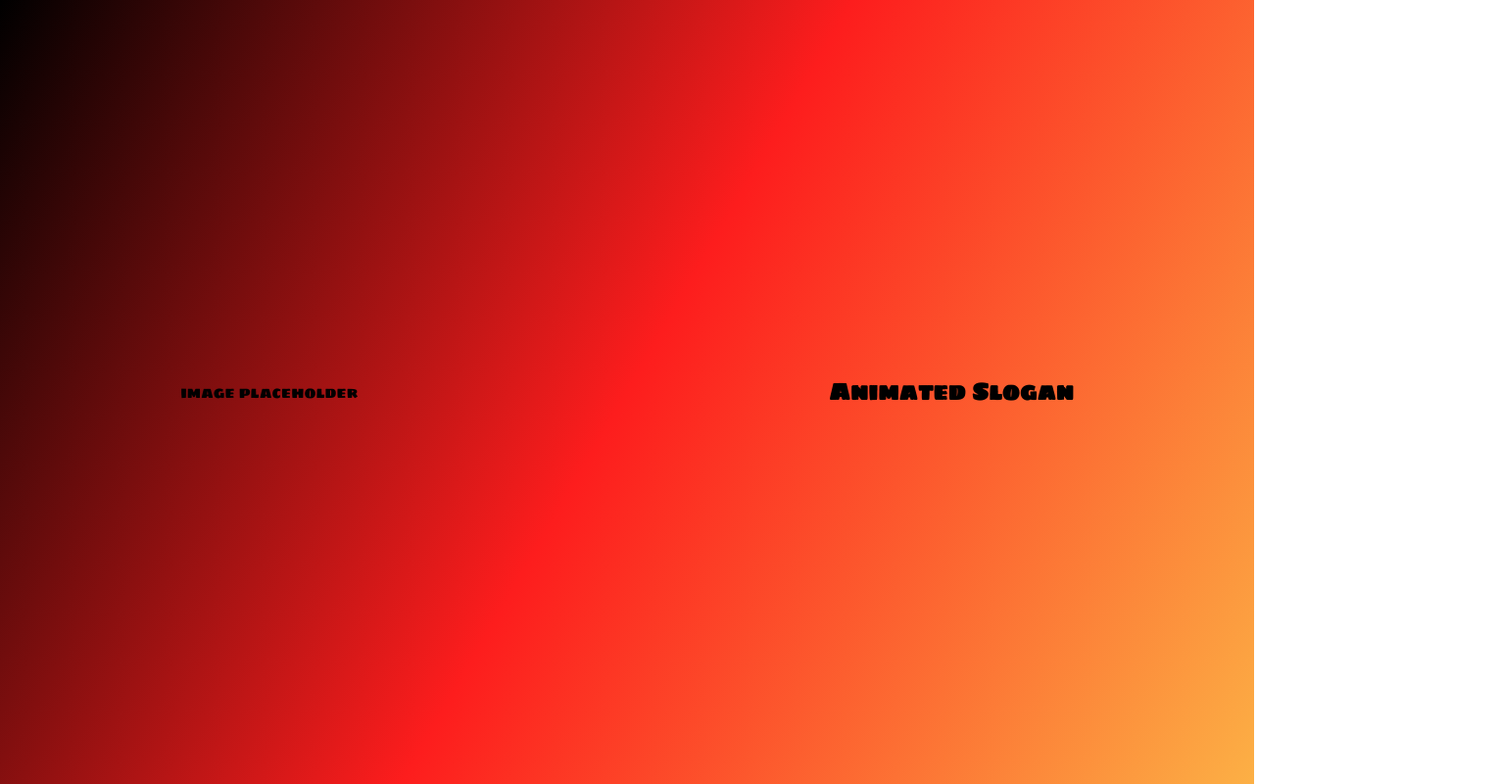
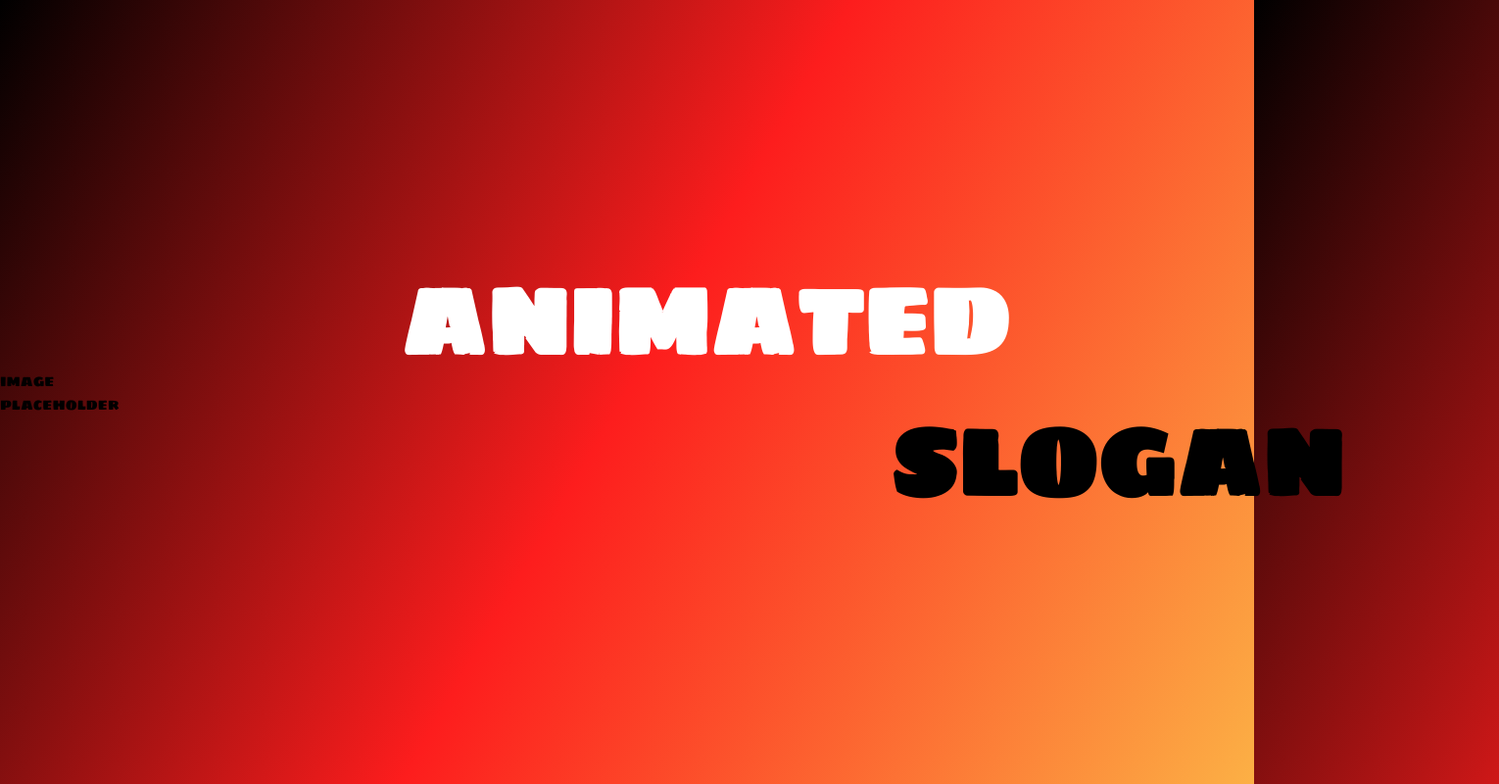
Before and after one commit to AndreaMargutti/animated-slogan, a plain HTML site: page index.html in a window 1280 px wide. Shown: the whole page at 98% size, 1530 px wide, since content can reach past the window. Drawn offline with Linux system fonts and the light colour scheme.

Commit message:
Refactor h1 structure in index.html and add styling in main.css

```diff
--- a/index.html
+++ b/index.html
@@ -17,7 +17,10 @@
             image placeholder
         </div>
         <div>
-            <h1>Animated Slogan</h1>
+            <h1>
+                <div>Animated</div>
+                <div>Slogan</div>
+            </h1>
         </div>
     </section>
 </body>
--- a/style/main.css
+++ b/style/main.css
@@ -20,3 +20,16 @@ section {
   align-items: center;
   gap: 30rem;
 }
+
+h1 {
+  font-size: 6rem;
+  text-transform: uppercase;
+  :first-child {
+    color: white;
+    transform: translate(-250px, 0);
+  }
+
+  :last-child {
+    transform: translate(250px, 0);
+  }
+}
```
